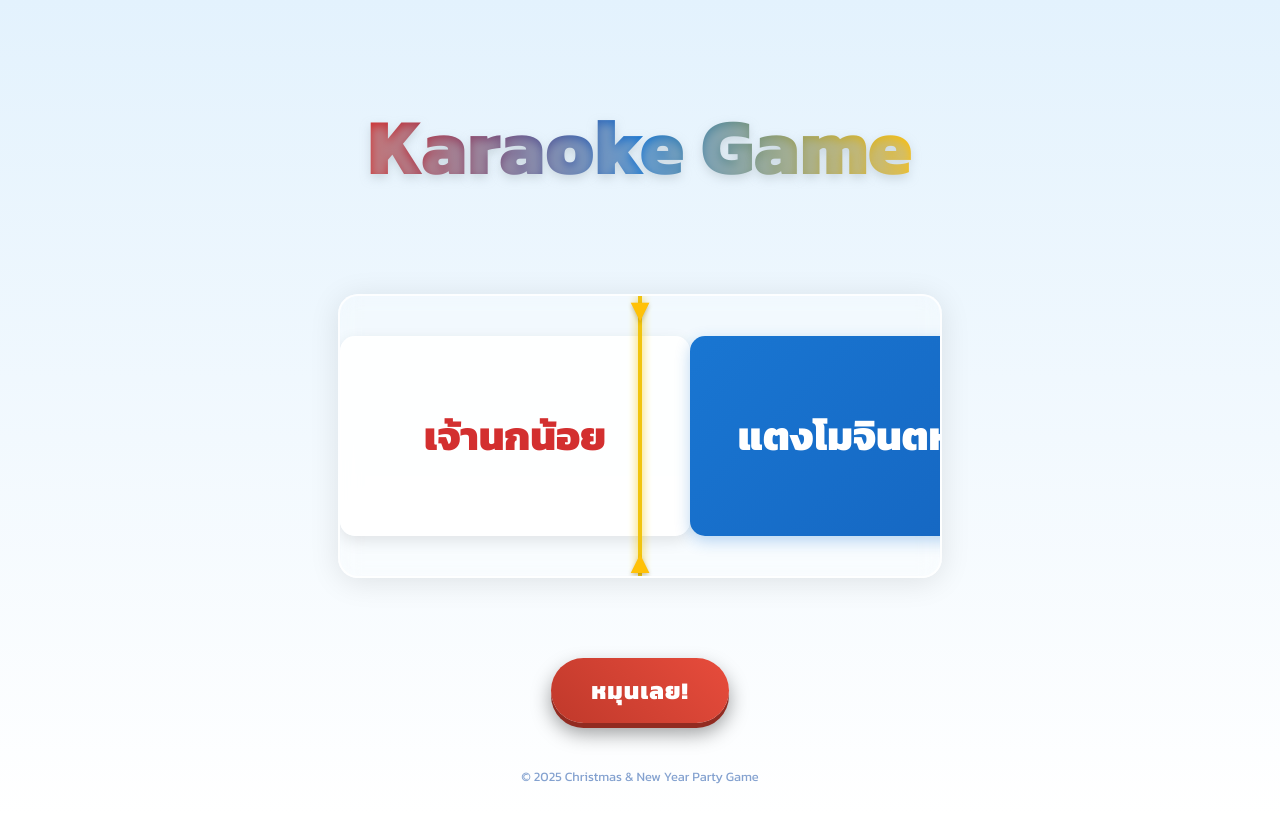
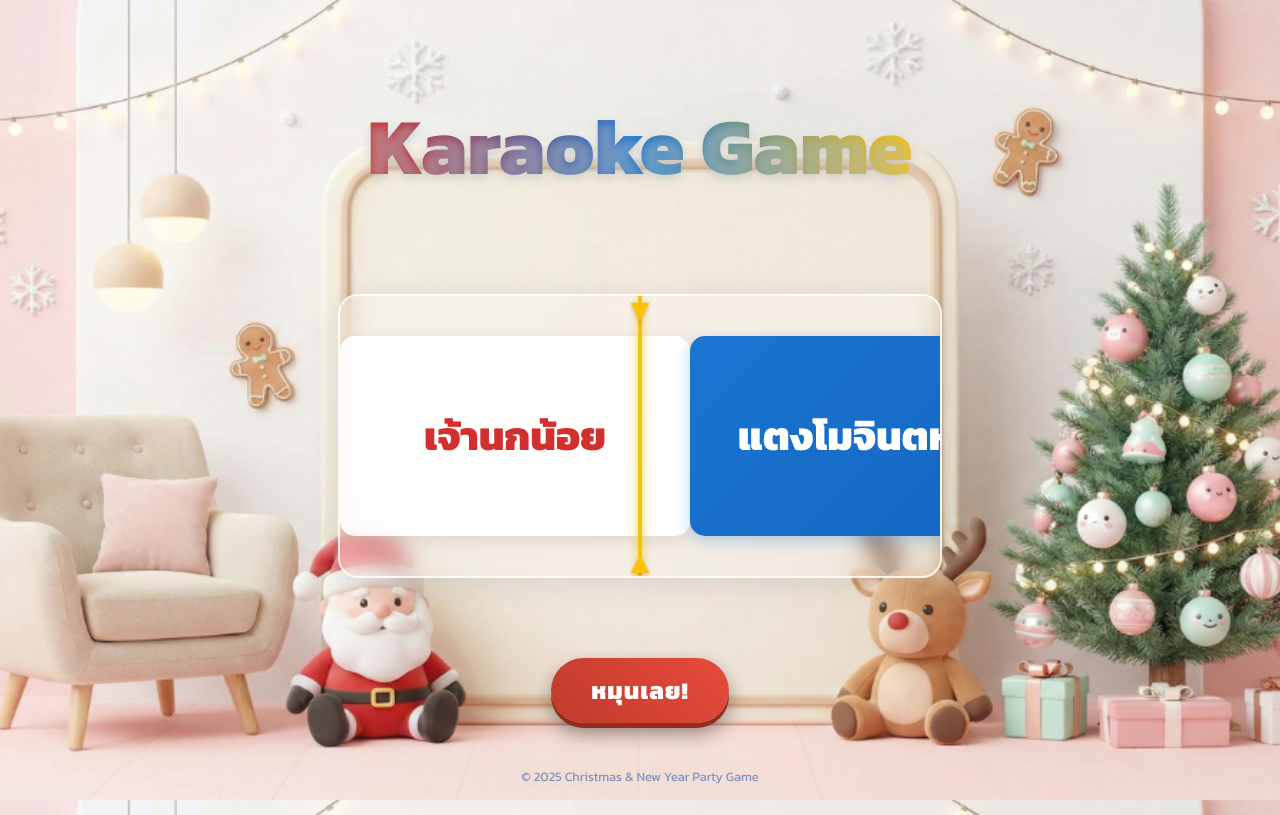
Before and after one commit to Malztt/patyyyyy, a React (Vite) app: page / in a window 1280 px wide. Built offline with nearby package versions, Linux system fonts and the light colour scheme.

Commit message:
Style: Set Custom Background Image (Santa Theme)

```diff
--- a/src/App.css
+++ b/src/App.css
@@ -16,7 +16,8 @@ body {
   padding: 0;
   font-family: 'Kanit', sans-serif;
   box-sizing: border-box;
-  background: var(--bg-gradient);
+  background: url('/bg-party.png') no-repeat center center fixed;
+  background-size: cover;
   color: #0D47A1;
   /* Deep Blue Text for contrast on white */
   min-height: 100vh;
```
Also changed, not shown: public/bg-party.png (added).
